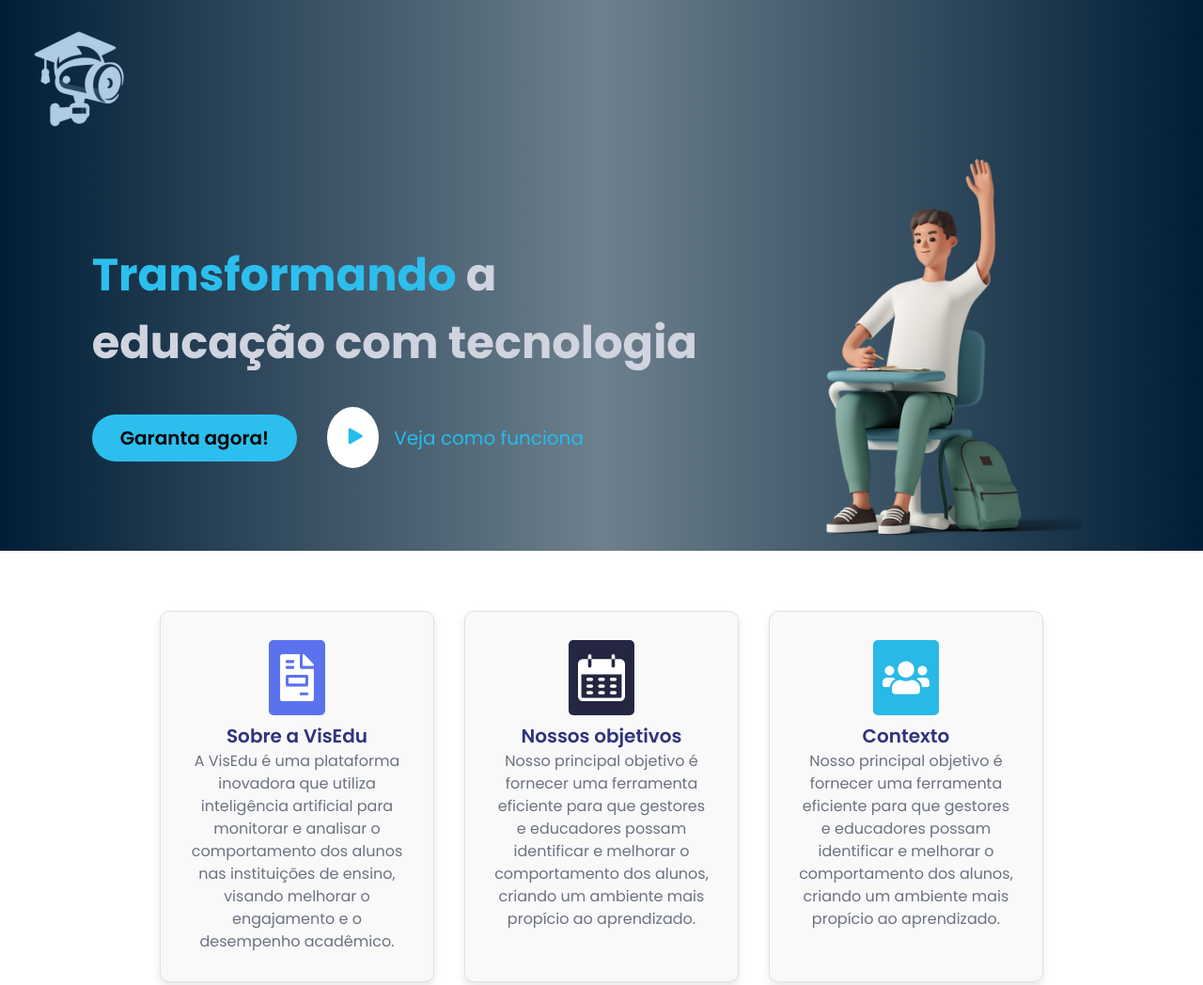
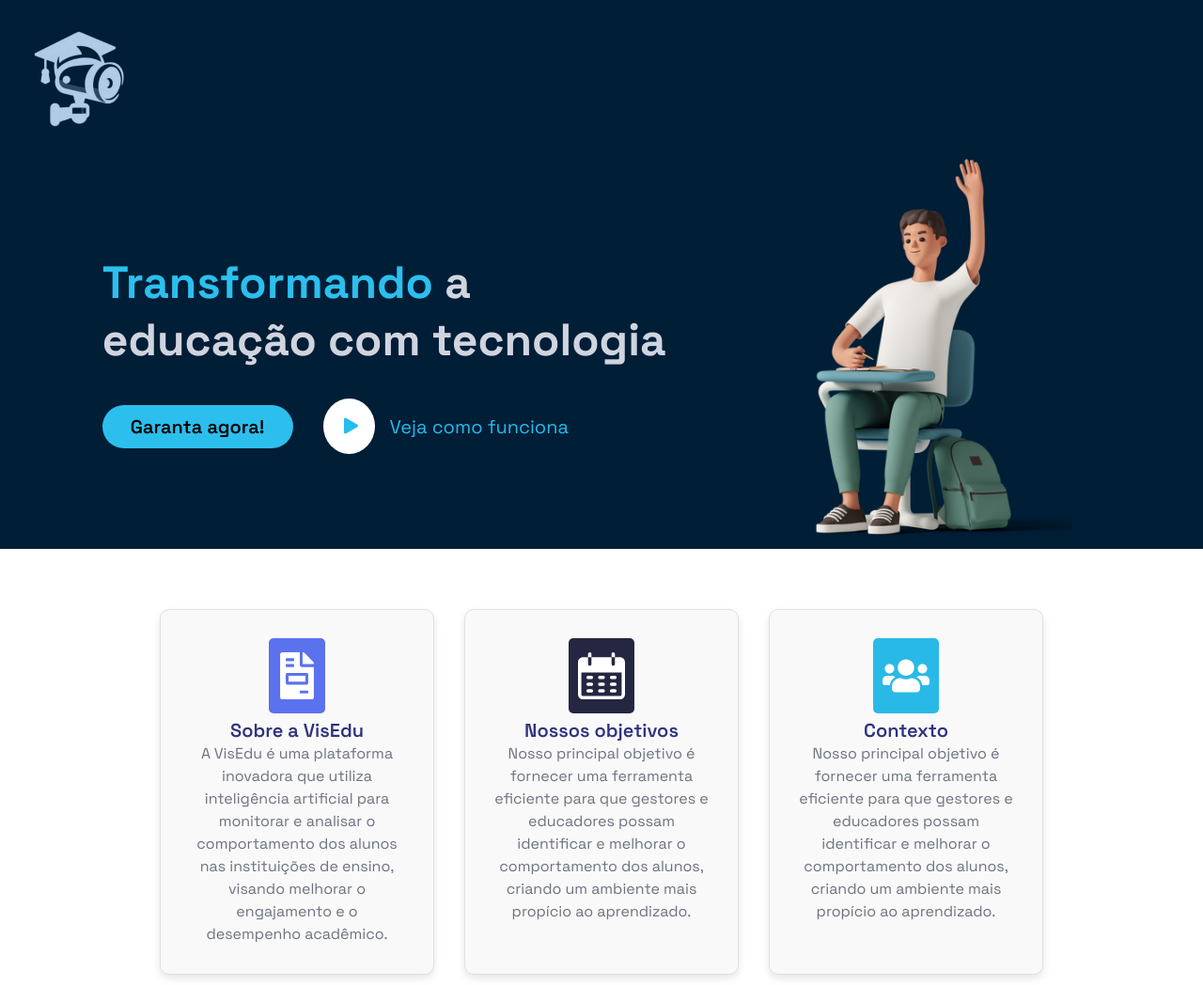
Before and after one commit to andreluissantosdecamargo/VisEdu-WEBSITE, a plain HTML site: page index.html in a window 1280 px wide. Shown: the top 1048 px of the page at 94% size. Drawn offline with nearby package versions, Linux system fonts and the light colour scheme.

Commit message:
Add files via upload

```diff
--- a/css/style.css
+++ b/css/style.css
@@ -1,11 +1,11 @@
 *{
     padding: 0;
     margin: 0;
-    font-family: 'Poppins',sans-serif;
+    font-family: "Space Grotesk";
 }
 .bg-cream{
     background: rgb(0,30,54);
-background: linear-gradient(90deg, rgba(0,30,54,1) 0%, rgba(109,128,141,1) 50%, rgba(0,30,54,1) 100%);
+    background: rgba(0,30,54,1) 100%;
 }
 
 .navbar{
@@ -276,6 +276,7 @@ background: linear-gradient(90deg, rgba(0,30,54,1) 0%, rgba(109,128,141,1) 50%,
 }
 .everything .content p{
     color: #6b7280;
+    width: auto;
 }
 .everything .content a{
     color: #6b7280;
@@ -771,7 +772,7 @@ footer .copyright p{
         width: 90%;
     }
     .tool .main .content{
-        align-self: flex-start;
+        line-height: normal;
         width: 90%;
     }
     .test .main{
--- a/index.html
+++ b/index.html
@@ -8,7 +8,9 @@
     <link rel="icon" href="images/Logo VisEdu Transparente.png">
 
     <!-- google font link  -->
-    <link href="https://fonts.googleapis.com/css2?family=Poppins:wght@400;500;600;700&amp;display=swap" rel="stylesheet">
+    <link rel="preconnect" href="https://fonts.googleapis.com">
+    <link rel="preconnect" href="https://fonts.gstatic.com" crossorigin>
+    <link href="https://fonts.googleapis.com/css2?family=Space+Grotesk:wght@300..700&display=swap" rel="stylesheet">
 
     <!-- css -->
     <link rel="stylesheet" href="css/style.css">
```
